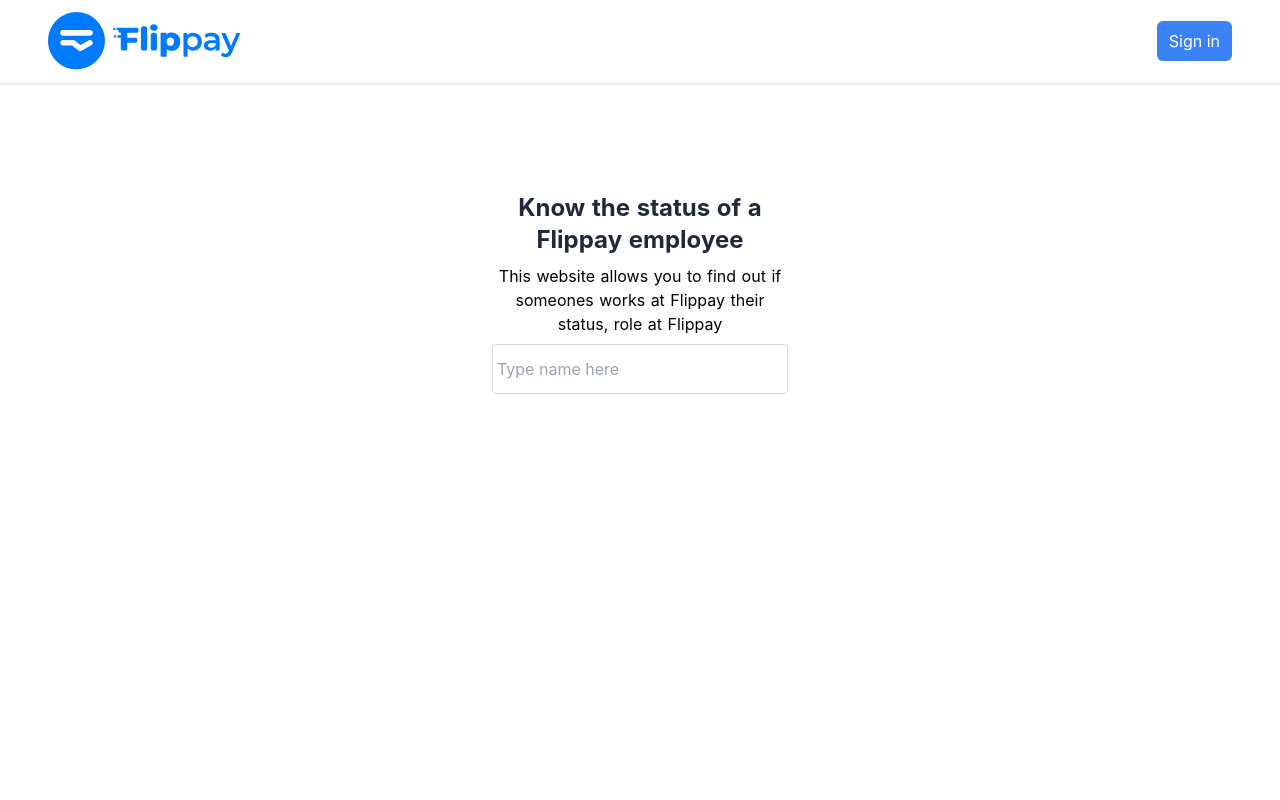
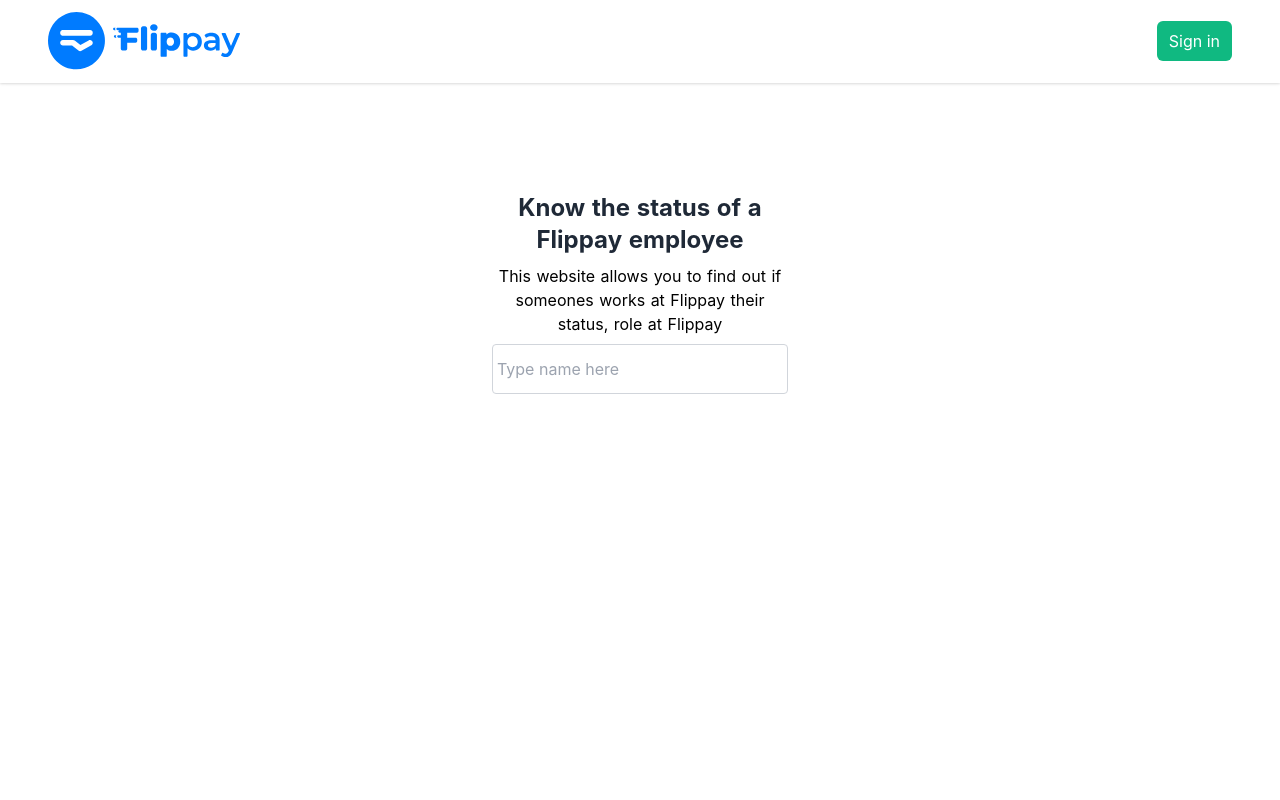
Before and after one commit to Uvacoder/flip-emp, a Nuxt app: page / in a window 1280 px wide. Shown: the top 800 px of the page. Built offline with nearby package versions, Linux system fonts and the light colour scheme.

Commit message:
testing testing + header semantics....

```diff
--- a/components/appHeader.vue
+++ b/components/appHeader.vue
@@ -1,5 +1,5 @@
 <template>
-  <div class="sm:px-12 px-3 py-3 fixed bg-white shadow w-full top-0">
+  <header class="sm:px-12 px-3 py-3 fixed bg-white shadow w-full top-0">
     <div class="flex justify-between items-center">
       <nuxt-link to="/">
         <img class="sm:w-48 w-32" src="../assets/logo.svg" alt="">
@@ -8,7 +8,7 @@
         <button>Sign in</button>
       </a>
     </div>
-  </div>
+  </header>
 </template>
 
 <script>
--- a/layouts/default.vue
+++ b/layouts/default.vue
@@ -45,7 +45,7 @@
 }
 
 button {
-  @apply bg-blue-500;
+  @apply bg-green-500;
   @apply px-3;
   @apply py-2;
   @apply rounded-md;
```
Also changed, not shown: 1 other file (tests, documents, lock files or other folders).
